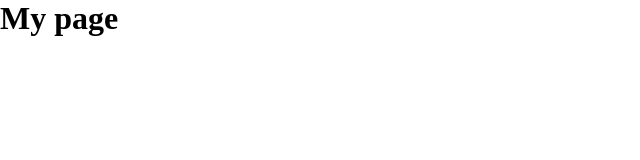
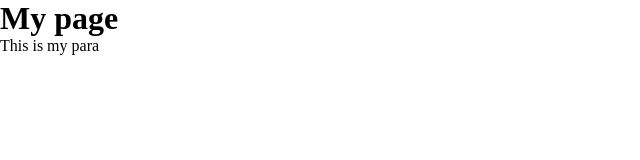
Before and after one commit to drpoudel3785/website, a plain HTML site: page index.html in a window 1280 px wide. Shown: the whole page, without its empty margins (0-640 px from the left). Drawn offline with Linux system fonts and the light colour scheme.

Commit message:
paragraph added in index

```diff
--- a/index.html
+++ b/index.html
@@ -6,5 +6,6 @@
 </head>
 <body>
 	<h1>My page</h1>
+	<p>This is my para</p>
 </body>
 </html>
```
